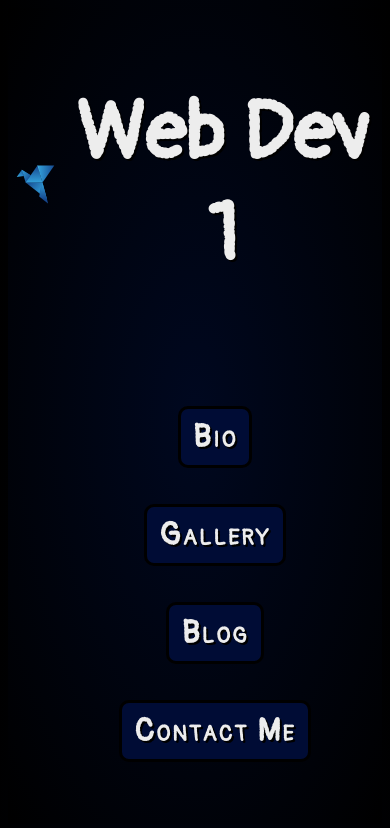
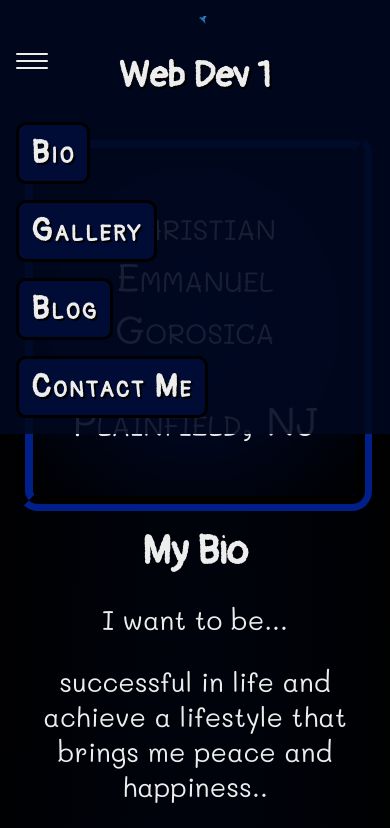
Before and after one commit to RVCC-IDMX/about-me-CGorosica2504, a plain HTML site: page index.html in a window 390 px wide. Shown: the top 828 px of the page. Drawn offline with Linux system fonts and the light colour scheme.

Commit message:
Created Hamburger Nav

```diff
--- a/css/nav.css
+++ b/css/nav.css
@@ -21,52 +21,107 @@ main {
     padding: 2vw;
 }
 
-/* navbar */
+/* header Styling */
 
-.navbar {
+header {
     font-family:"Pangolin";
     background-color: #000000;
     color: #EDEDED;
     text-shadow: 2px 2px #000000;
-    background-image: radial-gradient(#000820, #000000);
-    display: flex;
-    flex-direction: column;
-    align-items: center;
-    font-size: 2.25rem;
-    padding: 0.5rem;
-    margin: 0.5rem;
+    background-color: rgba(0, 8, 32, 0.9);
+    text-align: center;
+    position: fixed;
+    z-index: 999;
+    width: 100%;
 }
 
-/* logo */
+/* Logo Styling*/
 
 .logo {
-    display: flex;
+    display: inline-block;
     align-items: center;
-
 }
 
 .logo img {
-    height: 10vw;
-    width: 10vw;
+    height: 2vw;
+    width: 2vw;
     margin-right: 1rem;
+    margin-top: 1rem;
 }
 
 .logo h1 {
     font-size: 2.25em;
 }
 
-/* navigation list */
+/* Hamburger Icon Styling */
 
-.navbar-links li {
-    list-style: none;
-    display: block;
-    padding: 0.5em 0;
+.nav-toggle {
+    display: none;
 }
 
-/*
- style all a tags in header
- and then on hover
-*/
+.nav-toggle:checked ~ nav {
+    /* display: block; */
+}
+
+.nav-toggle-label {
+    position: absolute;
+    top: 0;
+    left: 0;
+    margin-left: 1em;
+    height: 100%;
+    display: flex;
+    align-items: center;
+}
+
+.nav-toggle-label span,
+.nav-toggle-label span::before,
+.nav-toggle-label span::after {
+    display: block;
+    background: #EDEDED;
+    height: 2px;
+    width: 2em;
+    border-radius: 3px;
+    position: relative;
+}
+
+.nav-toggle-label span::before,
+.nav-toggle-label span::after {
+    content: "";
+    position: absolute;
+}
+
+.nav-toggle-label span::before {
+    bottom: 7px;
+}
+
+.nav-toggle-label span::after {
+    top: 7px;
+}
+
+/* Navbar Styling */
+
+.navbar {
+    position: absolute;
+    text-align: left;
+    top: 100%;
+    left: 0;
+    background-color: rgba(0, 8, 32, 0.90);
+    width: 100%;
+    /* display: none; */
+}
+
+.navbar ul {
+    margin: 0;
+    padding: 0;
+}
+
+.navbar li {
+    list-style: none;
+    margin-bottom: 1em;
+    margin-left: 1em;
+}
+
+/* Navbar Buttons Styling */
 
 .navbar-links a {
     background-color: #000c35;
@@ -99,7 +154,7 @@ min-width set to width of nav elements
 such that no text wraps
 */
 
-@media screen and (min-width: 70rem) {
+/* @media screen and (min-width: 70rem) {
 
     .navbar {
         flex-direction: row;
@@ -121,4 +176,4 @@ such that no text wraps
         width: 7vw;
     }
 
-}
+} */
--- a/css/style.css
+++ b/css/style.css
@@ -24,6 +24,7 @@ header {
 }
 
 header img {
+    margin-left: 2em;
     width: 125px;
 }
 
@@ -38,6 +39,7 @@ header img {
     text-align: center;
     padding: 10px;
     margin: 10px;
+    margin-top: 125px;
     border:15px #000c35 groove;
     border-radius: 20px;
 }
@@ -77,7 +79,7 @@ header img {
     flex-direction: column;
     align-items: center;
     color: #EDEDED;
-    font-size: 45pt;
+    font-size: 35pt;
     background-color: #002E59;
     border: 20px groove #000c35;
     border-radius: 20px;
--- a/index.html
+++ b/index.html
@@ -17,8 +17,6 @@
 <body>
     <header>
 
-        <nav class="navbar">
-
         <div class="logo">
 
             <img src="img\bob-logo.svg" alt="Blue origami logo">
@@ -26,6 +24,11 @@
             <h1> Web Dev 1</h1>
 
         </div>
+
+        <input type="checkbox" id="nav-toggle" class="nav-toggle">
+
+
+        <nav class="navbar">
 
             <div class="navbar-links">
 
@@ -42,12 +45,19 @@
 
         </nav>
 
+        <label for="nav-toggle" class="nav-toggle-label">
+
+            <span></span>
+
+        </label>
+
     </header>
 
     <!-- Hero Section -->
 
     <main>
         <section id="hero">
+
             <!-- <img src="img\avataaars.png" alt="Avatar picture of me"> -->
 
             <div>
```
Also changed, not shown: 1 other file. Lines whose indentation alone changed are shown as unchanged.
